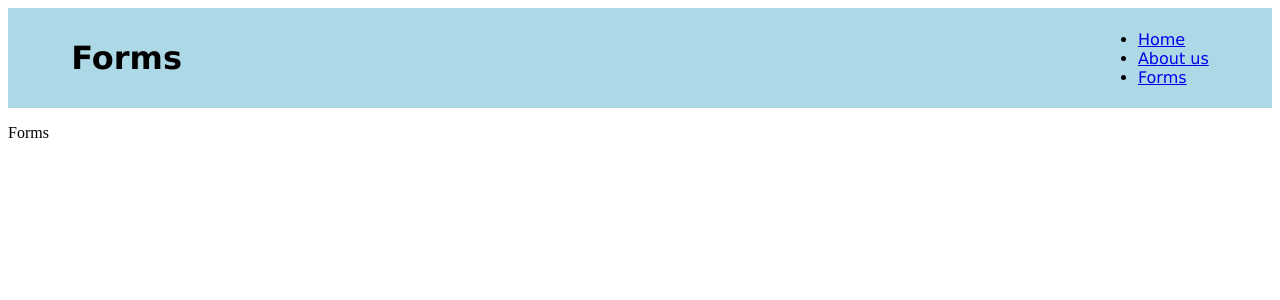
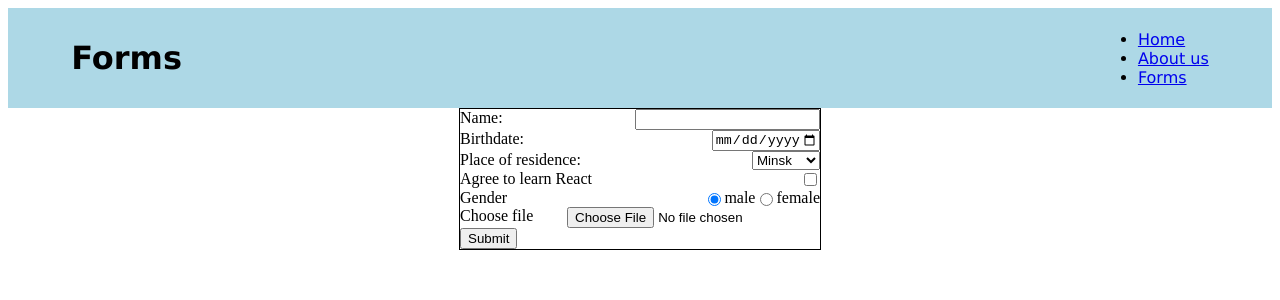
Before and after one commit to eys-man/React, a React (Vite) app: page /forms in a window 1280 px wide. Shown: the top 300 px of the page. Built offline with nearby package versions, Linux system fonts and the light colour scheme.

Commit message:
feat: add form

```diff
--- /dev/null
+++ b/src/components/MyForm/MyForm.css
@@ -0,0 +1,14 @@
+.form {
+  min-width: 360px;
+  max-width: 640px;
+  width: 25%;
+  margin: auto;
+  display: flex;
+  flex-direction: column;
+  border: 1px solid black;
+}
+
+.form div {
+  display: flex;
+  justify-content: space-between;
+}
--- /dev/null
+++ b/src/components/MyForm/MyForm.tsx
@@ -0,0 +1,97 @@
+import React from 'react';
+import './MyForm.css';
+
+type Props = { name: string };
+
+class MyForm extends React.Component<Props> {
+  nameInput: React.RefObject<HTMLInputElement>;
+  timeInput: React.RefObject<HTMLInputElement>;
+  cityInput: React.RefObject<HTMLSelectElement>;
+  agreeInput: React.RefObject<HTMLInputElement>;
+  genderMaleInput: React.RefObject<HTMLInputElement>;
+  genderFemaleInput: React.RefObject<HTMLInputElement>;
+  fileInput: React.RefObject<HTMLInputElement>;
+  constructor(props: Props) {
+    super(props);
+    this.nameInput = React.createRef<HTMLInputElement>();
+    this.timeInput = React.createRef<HTMLInputElement>();
+    this.cityInput = React.createRef<HTMLSelectElement>();
+    this.agreeInput = React.createRef<HTMLInputElement>();
+    this.genderMaleInput = React.createRef<HTMLInputElement>();
+    this.genderFemaleInput = React.createRef<HTMLInputElement>();
+    this.fileInput = React.createRef<HTMLInputElement>();
+  }
+
+  render(): JSX.Element {
+    return (
+      <div className="form">
+        <div>
+          <label htmlFor="name">Name: </label>
+          <input id="name" type="text" ref={this.nameInput} />
+        </div>
+        <div>
+          <label htmlFor="birthdate">Birthdate: </label>
+          <input
+            id="birthdate"
+            name="birthdate"
+            type="date"
+            min="1900-01-01"
+            max="2023-01-01"
+            ref={this.timeInput}
+          />
+        </div>
+        <div>
+          <label htmlFor="city">Place of residence:</label>
+          <select name="city" id="city" ref={this.cityInput}>
+            <option value="Minsk">Minsk</option>
+            <option value="Mogilev">Mogilev</option>
+            <option value="Brest">Brest</option>
+            <option value="Gomel">Gomel</option>
+            <option value="Vitebsk">Vitebsk</option>
+            <option value="Grodno">Grodno</option>
+          </select>
+        </div>
+        <div>
+          <label htmlFor="agree">Agree to learn React</label>
+          <input
+            type="checkbox"
+            id="agree"
+            name="agree"
+            ref={this.agreeInput}
+          />
+        </div>
+        <div>
+          <span>Gender</span>
+          <div>
+            <input
+              type="radio"
+              id="male"
+              name="gender"
+              value="male"
+              defaultChecked
+              ref={this.genderMaleInput}
+            />
+            <label htmlFor="male">male</label>
+            <input
+              type="radio"
+              id="female"
+              name="gender"
+              value="female"
+              ref={this.genderFemaleInput}
+            />
+            <label htmlFor="female">female</label>
+          </div>
+        </div>
+        <div>
+          <label htmlFor="avatar">Choose file</label>
+          <input type="file" id="avatar" name="file" ref={this.fileInput} />
+        </div>
+        <div>
+          <button>Submit</button>
+        </div>
+      </div>
+    );
+  }
+}
+
+export default MyForm;
--- a/src/pages/FormsPage.tsx
+++ b/src/pages/FormsPage.tsx
@@ -1,8 +1,13 @@
 import React from 'react';
+import MyForm from '../components/MyForm/MyForm';
 
 class FormsPage extends React.Component {
   render(): JSX.Element {
-    return <p>Forms</p>;
+    return (
+      <>
+        <MyForm />
+      </>
+    );
   }
 }
 
```
Also changed, not shown: src/components/NameInput/NameInput.tsx (added, +18 -0 lines).
